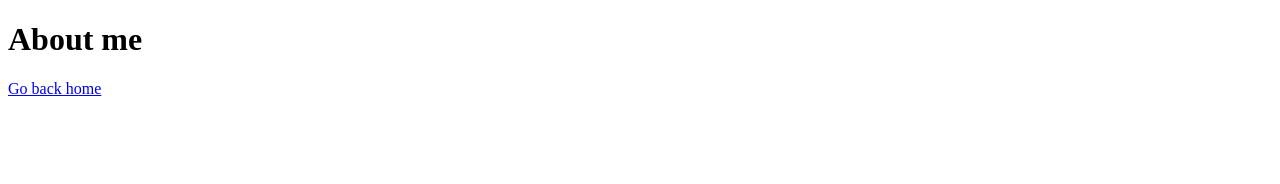
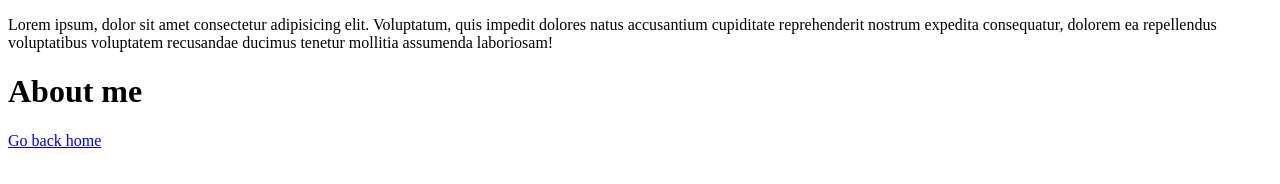
Before and after one commit to VaidasUrb/1-intro, a plain HTML site: page about.html in a window 1280 px wide. Drawn offline with Linux system fonts and the light colour scheme.

Commit message:
teksto papildymas

```diff
--- a/about.html
+++ b/about.html
@@ -5,6 +5,12 @@
     <meta http-equiv="X-UA-Compatible" content="IE=edge" />
     <meta name="viewport" content="width=device-width, initial-scale=1.0" />
     <title>Labas</title>
+    <p>
+      Lorem ipsum, dolor sit amet consectetur adipisicing elit. Voluptatum, quis
+      impedit dolores natus accusantium cupiditate reprehenderit nostrum
+      expedita consequatur, dolorem ea repellendus voluptatibus voluptatem
+      recusandae ducimus tenetur mollitia assumenda laboriosam!
+    </p>
   </head>
   <body>
     <h1>About me</h1>
```
